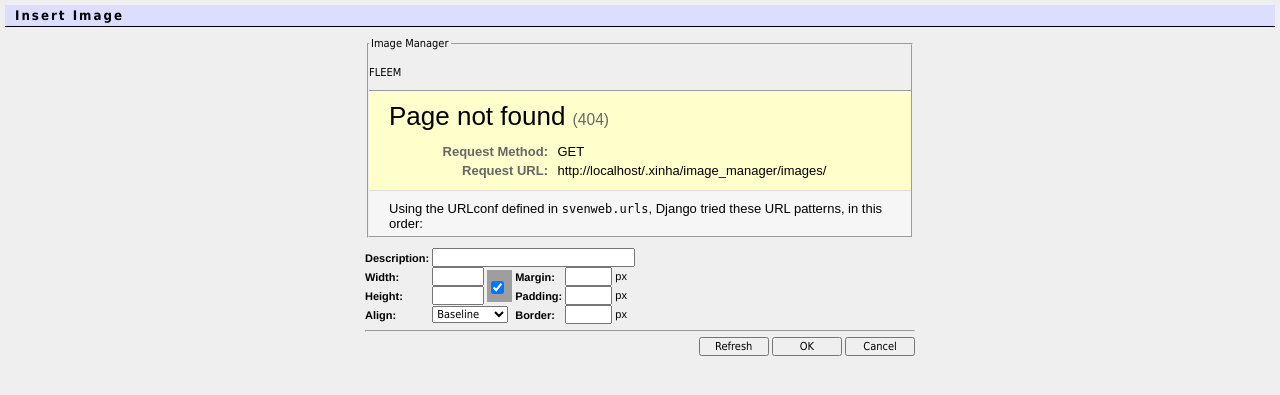
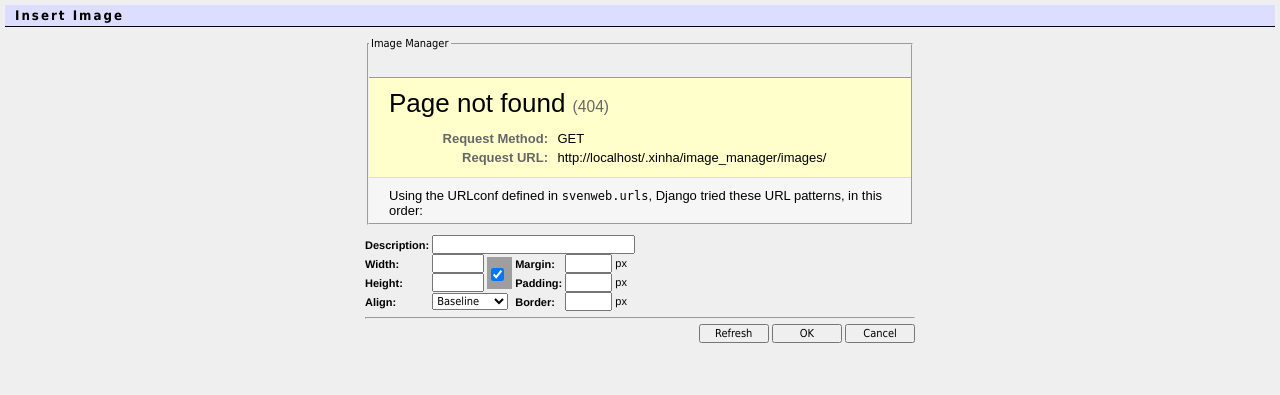
Before and after one commit to ejucovy/django-svenweb, a Django app: template sites/templates/xinha/image_manager.html in a window 1280 px wide. Shown: the top 395 px of the page. Run offline with Django 3.2, Linux system fonts and the light colour scheme; the template is opened without the code that fills it, so the values that code supplies are empty; grey boxes are pictures that could not be loaded.

Commit message:
less fleem

```diff
--- a/sites/templates/xinha/image_manager.html
+++ b/sites/templates/xinha/image_manager.html
@@ -59,7 +59,6 @@
 	       alt="..." height="12" width="22"/>
 	</div>
 
-	FLEEM
 	<iframe src="/.xinha/image_manager/images/"
 		name="imgManager" id="imgManager" class="imageFrame"
 		title="Image Selection" frameborder="0" scrolling="auto"></iframe>
```
